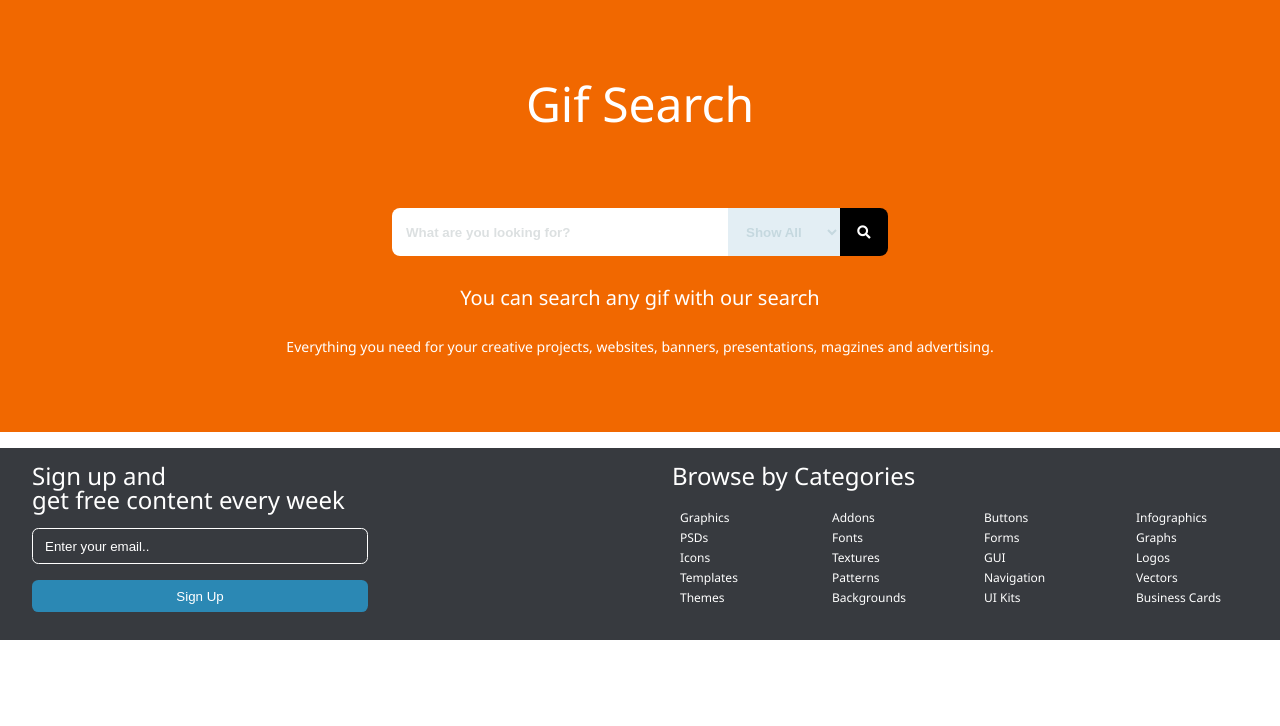
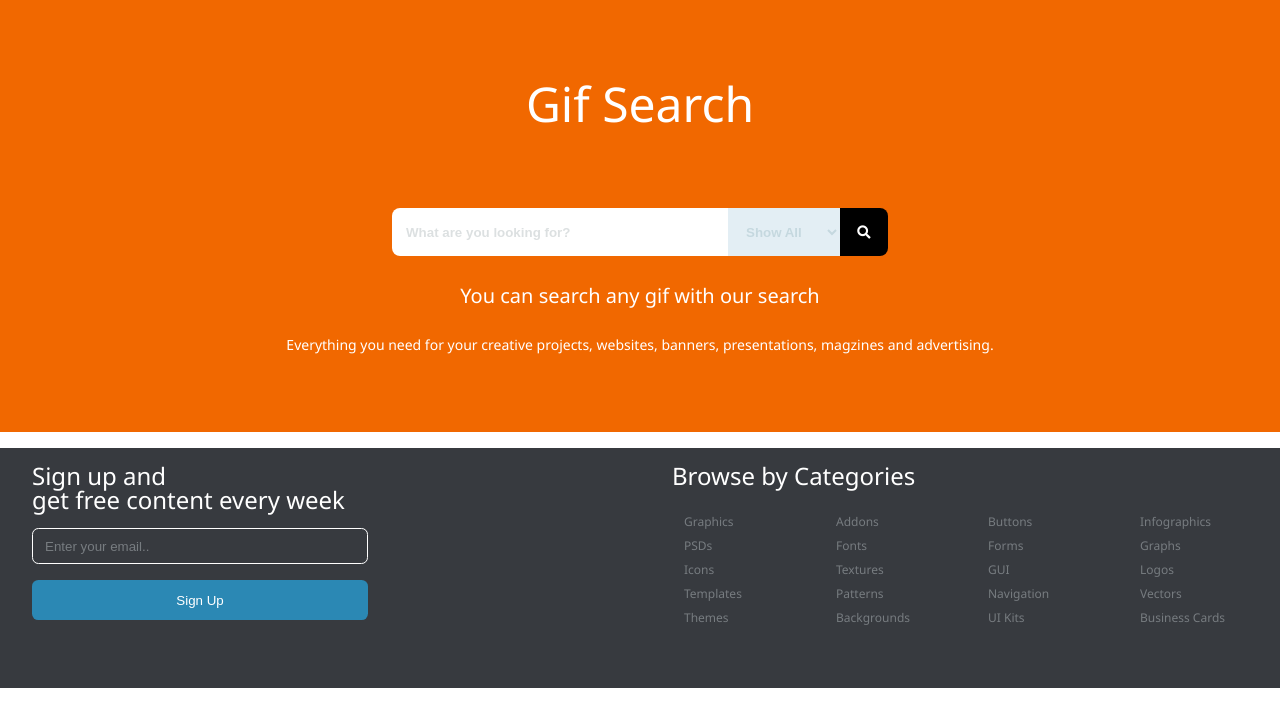
Before and after one commit to sunil-mane/freebers, an Angular app: page / in a window 1280 px wide. Shown: the top 726 px of the page. Built offline with nearby package versions, Linux system fonts and the light colour scheme.

Commit message:
Bug fixes

```diff
--- a/src/app/footer/footer.component.scss
+++ b/src/app/footer/footer.component.scss
@@ -3,11 +3,11 @@ footer {
   background-color: #373A3F;
   color: white;
   display: inline-flex;
-  height: 12rem;
+  height: 15rem;
 
   button {
     width: 21rem;
-    height: 2rem;
+    height: 2.5rem;
     border-radius: 0.4rem;
     border: 0;
     background-color: #2B88B4;
@@ -34,8 +34,9 @@ footer {
     }
 
     li {
-      margin: .5rem;
+      margin: .75rem;
       font-size: .75rem;
+      color: #777C80;
     }
   }
 }
@@ -53,9 +54,10 @@ footer {
     margin-bottom: 1rem;
     background-color: #373A3F;
     padding-left: .75rem;
+    color: white;
 
     &::placeholder {
-      color: white;
+      color: #777C80;
       font-weight: 500;
     }
   }
--- a/src/app/gif-search/gif-search.component.scss
+++ b/src/app/gif-search/gif-search.component.scss
@@ -9,7 +9,9 @@
     color: white;
     font-size: 3rem;
   }
-
+  form {
+    height: 2.875rem;
+  }
   input {
     height: 2.875rem;
     width: 20rem;
```
